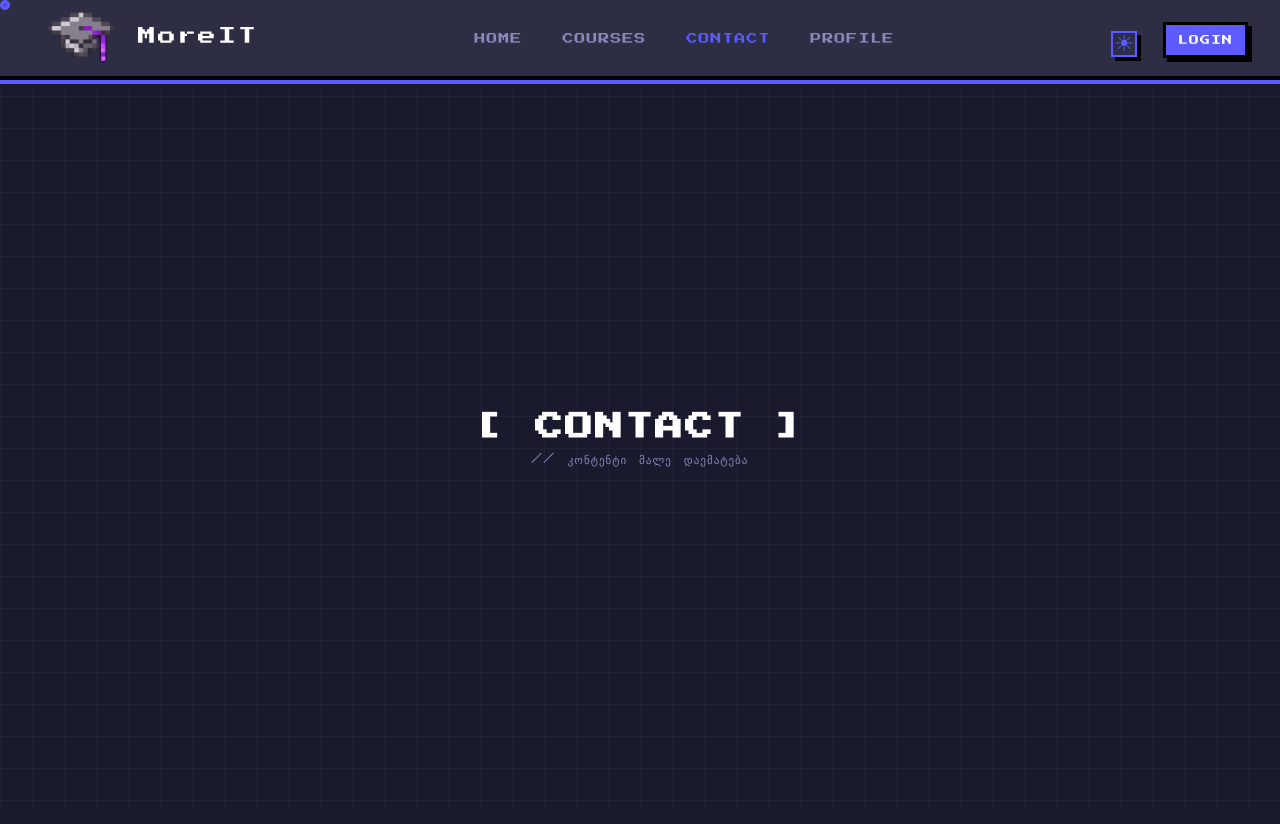
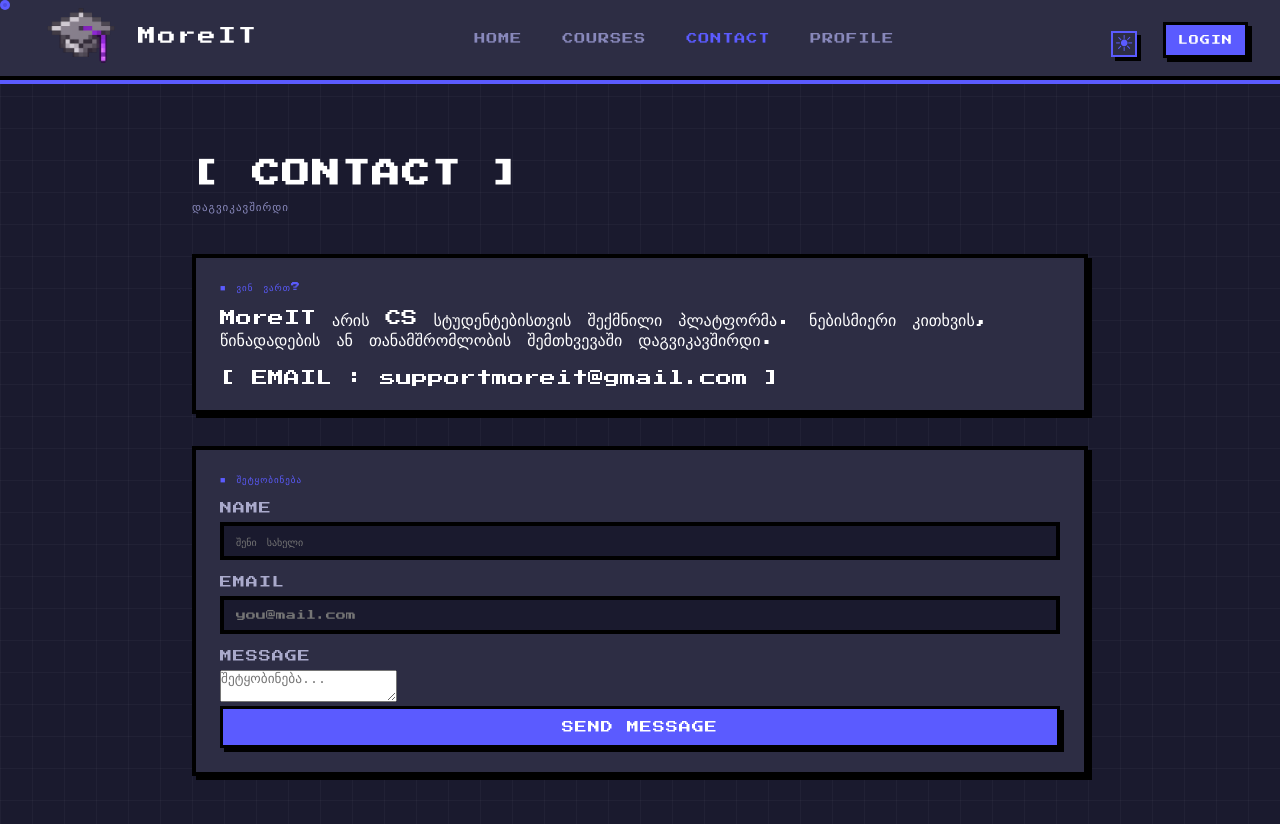
Before and after one commit to salometsutskiridze/moreit, a React (Vite) app in the folder frontend/: page /contact in a window 1280 px wide. Built offline with nearby package versions, Linux system fonts and the light colour scheme.

Commit message:
added contact page to website/contact info

```diff
--- a/frontend/src/pages/ContactPage.jsx
+++ b/frontend/src/pages/ContactPage.jsx
@@ -1,17 +1,135 @@
-import { useEffect } from "react";
+import { useState, useEffect } from "react";
+
+const COOLDOWN = 10 * 60 * 1000; // 10 წუთი ms-ში
 
 export default function ContactPage() {
+  const [form, setForm]       = useState({ name: "", email: "", message: "" });
+  const [errors, setErrors]   = useState({});
+  const [sent, setSent]       = useState(false);
+  const [cooldown, setCooldown] = useState(0);
+
+  const set = (k, v) => { setForm(f => ({ ...f, [k]: v })); setErrors(e => ({ ...e, [k]: "" })); };
 
   useEffect(() => {
-  document.title = "MoreIT | Contact Info"; // შეცვალე სახელი
-}, []);
+    document.title = "MoreIT | Contact";
+
+    // შეამოწმე localStorage-ში cooldown
+    const last = localStorage.getItem("lastMessage");
+    if (last) {
+      const remaining = COOLDOWN - (Date.now() - parseInt(last));
+      if (remaining > 0) setCooldown(remaining);
+    }
+  }, []);
+
+  // countdown timer
+  useEffect(() => {
+    if (cooldown <= 0) return;
+    const timer = setInterval(() => {
+      setCooldown(c => {
+        if (c <= 1000) { clearInterval(timer); return 0; }
+        return c - 1000;
+      });
+    }, 1000);
+    return () => clearInterval(timer);
+  }, [cooldown]);
+
+  function formatTime(ms) {
+    const m = Math.floor(ms / 60000);
+    const s = Math.floor((ms % 60000) / 1000);
+    return `${m}:${s.toString().padStart(2, "0")}`;
+  }
+
+  function validate() {
+    const e = {};
+    if (!form.name)                                           e.name    = "> NAME IS REQUIRED";
+    if (!form.email)                                          e.email   = "> EMAIL IS REQUIRED";
+    else if (!/^[^\s@]+@[^\s@]+\.[^\s@]+$/.test(form.email)) e.email   = "> INVALID EMAIL FORMAT";
+    if (!form.message)                                        e.message = "> MESSAGE IS REQUIRED";
+    return e;
+  }
+
+  function submit() {
+    if (cooldown > 0) return;
+    const e = validate();
+    if (Object.keys(e).length) { setErrors(e); return; }
+    localStorage.setItem("lastMessage", Date.now().toString());
+    setCooldown(COOLDOWN);
+    setSent(true);
+  }
 
   return (
+    <div className="page">
+      <h1 className="page-title">[ CONTACT ]</h1>
+      <p className="page-sub">დაგვიკავშირდი</p>
 
-    <div className="page center">
-      <h1 className="page-title">[ CONTACT ]</h1>
-      <p className="page-sub">// კონტენტი მალე დაემატება</p>
+      <div className="section-box" style={{ marginBottom: 32 }}>
+        <div className="section-title">&#9632; ვინ ვართ?</div>
+        <p className="home-text">
+          MoreIT არის CS სტუდენტებისთვის შექმნილი პლატფორმა.
+          ნებისმიერი კითხვის, წინადადების ან თანამშრომლობის შემთხვევაში დაგვიკავშირდი.
+        </p>
+        <div style={{ marginTop: 20 }}>
+          <p className="contact-info-line">[ EMAIL : supportmoreit@gmail.com ]</p>
+        </div>
+      </div>
+
+      {sent ? (
+        <div className="section-box">
+          <div className="section-title">&#9632; გაიგზავნა! ✓</div>
+          <p className="home-text">მალე დაგიკავშირდებით.</p>
+          {cooldown > 0 && (
+            <p className="cooldown-text">
+              &#9632; შემდეგი შეტყობინება: {formatTime(cooldown)}
+            </p>
+          )}
+        </div>
+      ) : (
+        <div className="section-box">
+          <div className="section-title">&#9632; შეტყობინება</div>
+
+          <label>NAME</label>
+          <input
+            type="text"
+            value={form.name}
+            placeholder="შენი სახელი"
+            className={errors.name ? "invalid" : ""}
+            onChange={e => set("name", e.target.value)}
+          />
+          {errors.name && <span className="err">{errors.name}</span>}
+
+          <label>EMAIL</label>
+          <input
+            type="email"
+            value={form.email}
+            placeholder="you@mail.com"
+            className={errors.email ? "invalid" : ""}
+            onChange={e => set("email", e.target.value)}
+          />
+          {errors.email && <span className="err">{errors.email}</span>}
+
+          <label>MESSAGE</label>
+          <textarea
+            value={form.message}
+            placeholder="შეტყობინება..."
+            className={errors.message ? "invalid" : ""}
+            onChange={e => set("message", e.target.value)}
+          />
+          {errors.message && <span className="err">{errors.message}</span>}
+
+          <button className="btn" onClick={submit} disabled={cooldown > 0}>
+            {cooldown > 0
+              ? `WAIT ${formatTime(cooldown)}`
+              : "SEND MESSAGE"
+            }
+            </button>
+
+          {cooldown > 0 && (
+            <p className="cooldown-text">
+              &#9632; შემდეგი შეტყობინება: {formatTime(cooldown)}
+            </p>
+          )}
+        </div>
+      )}
     </div>
-
   );
 }
```
